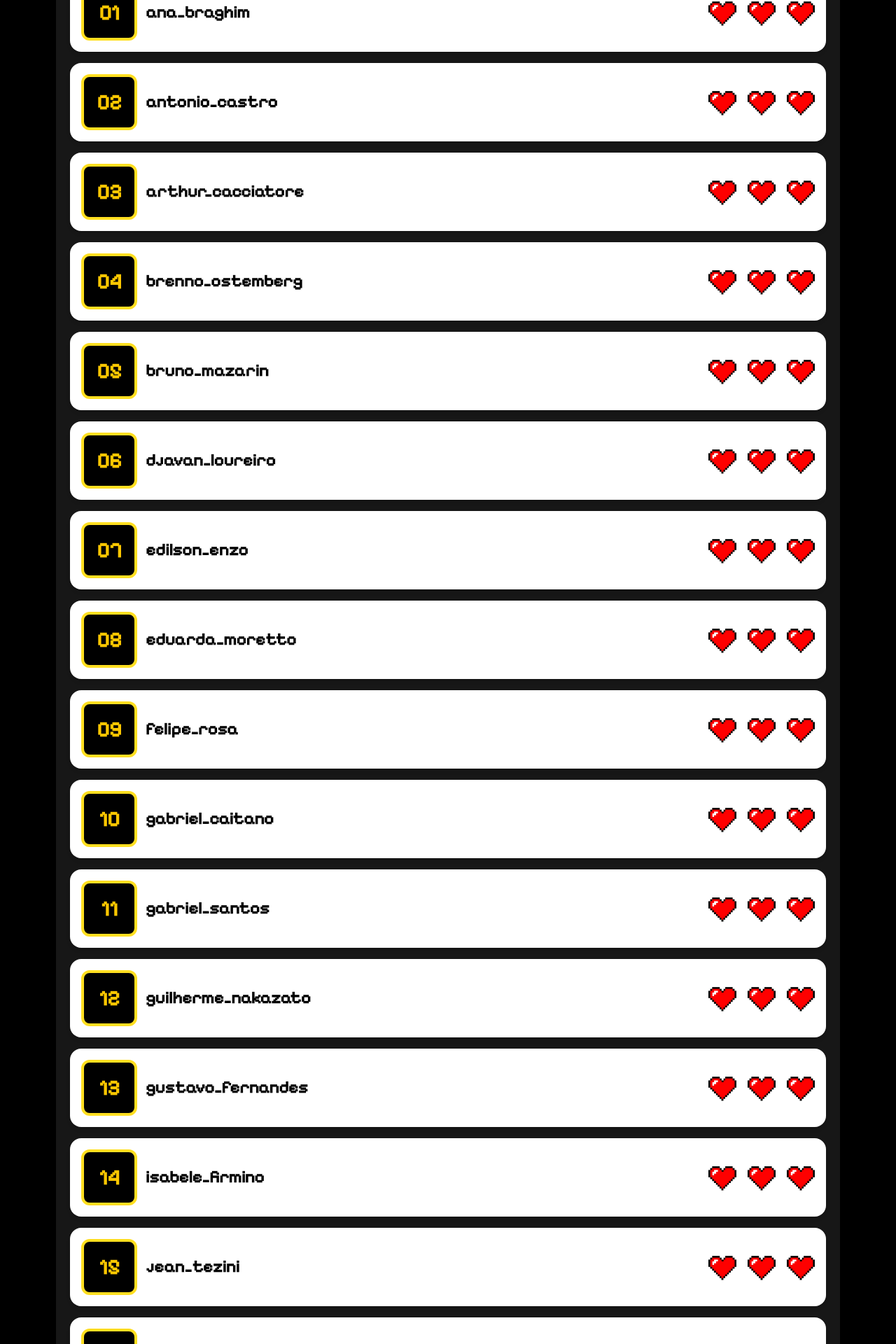
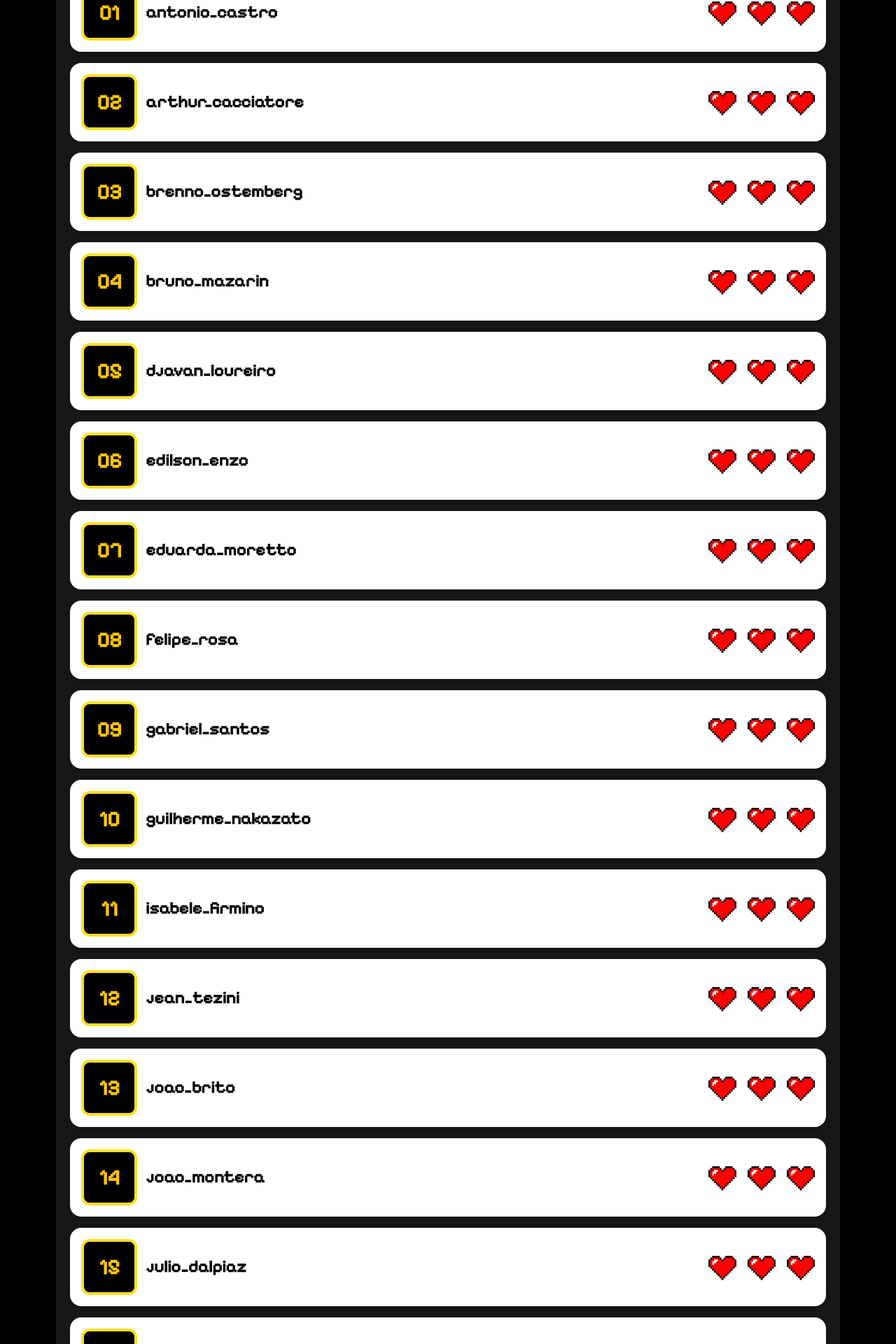
Before and after one commit to Mega-Jr-Git/mega-leaderboard, a React (Vite) app: page / in a window 1280 px wide. Shown: the part 858-2778 px from the top of the page at 70% size. Built offline with nearby package versions, Linux system fonts and the light colour scheme.

Commit message:
Rearrange player entries in players.js
Atualização de 2026.1

```diff
--- a/src/data/players.js
+++ b/src/data/players.js
@@ -1,39 +1,27 @@
 const players = [
-  { id: 1, name: "gustavo_fernandes", heart: 3 },
-  { id: 2, name: "brenno_ostemberg", heart: 3 },
-  { id: 3, name: "gabriel_caitano", heart: 3 },
-  { id: 4, name: "ana_braghim", heart: 3 },
-  { id: 5, name: "wilker_pereira", heart: 3 },
-  { id: 6, name: "gustavo_serra", heart: 2 },
-  { id: 7, name: "djavan_loureiro", heart: 3 },
-  { id: 8, name: "edilson_enzo", heart: 3 },
-  { id: 9, name: "mateus_sposo", heart: 3 },
-  { id: 10, name: "joao_montera", heart: 2 },
-  { id: 11, name: "beatriz_ponces", heart: 2 },
-  { id: 12, name: "marcus_madureira", heart: 3 },
-  { id: 13, name: "klayton_dias", heart: 2 },
-  { id: 14, name: "nicolas_melo", heart: 2 },
-  { id: 15, name: "ruan_thomaz", heart: 3 },
-  { id: 16, name: "joao_brito", heart: 3 },
-  { id: 17, name: "bruno_mazarin", heart: 3 },
-  { id: 18, name: "vitor_garcia", heart: 3 },
-  { id: 19, name: "jean_tezini", heart: 3 },
-  { id: 20, name: "luis_santos", heart: 3 },
-  { id: 21, name: "vinicius_diniz", heart: 3 },
-  { id: 22, name: "julia_cruz", heart: 3 },
-  { id: 23, name: "lucas_cordeiro", heart: 1 },
-  { id: 24, name: "isabele_firmino", heart: 3 },
-  { id: 25, name: "antonio_castro", heart: 3 },
-  { id: 26, name: "julio_dalpiaz", heart: 3 },
-  { id: 27, name: "arthur_cacciatore", heart: 3 },
-  { id: 28, name: "tiago_rodrigues", heart: 3 },
-  { id: 29, name: "eduarda_moretto", heart: 3 },
-  { id: 30, name: "joao_cubel", heart: 3 },
-  { id: 31, name: "leonardo_simoes", heart: 3 },
-  { id: 32, name: "guilherme_nakazato", heart: 3 },
-  { id: 33, name: "vitor_mandelli", heart: 2 },
-  { id: 34, name: "gabriel_santos", heart: 3 },
-  { id: 35, name: "felipe_rosa", heart: 3 },
+  { id: 1, name: "brenno_ostemberg", heart: 3 },
+  { id: 2, name: "djavan_loureiro", heart: 3 },
+  { id: 3, name: "edilson_enzo", heart: 3 },
+  { id: 4, name: "mateus_sposo", heart: 3 },
+  { id: 5, name: "joao_montera", heart: 3 },
+  { id: 6, name: "marcus_madureira", heart: 3 },
+  { id: 7, name: "ruan_thomaz", heart: 3 },
+  { id: 8, name: "joao_brito", heart: 3 },
+  { id: 9, name: "bruno_mazarin", heart: 3 },
+  { id: 10, name: "vitor_garcia", heart: 3 },
+  { id: 11, name: "jean_tezini", heart: 3 },
+  { id: 12, name: "luis_santos", heart: 3 },
+  { id: 13, name: "isabele_firmino", heart: 3 },
+  { id: 14, name: "antonio_castro", heart: 3 },
+  { id: 15, name: "julio_dalpiaz", heart: 3 },
+  { id: 16, name: "arthur_cacciatore", heart: 3 },
+  { id: 17, name: "tiago_rodrigues", heart: 3 },
+  { id: 18, name: "eduarda_moretto", heart: 3 },
+  { id: 19, name: "leonardo_simoes", heart: 3 },
+  { id: 20, name: "guilherme_nakazato", heart: 3 },
+  { id: 21, name: "vitor_mandelli", heart: 3 },
+  { id: 22, name: "gabriel_santos", heart: 3 },
+  { id: 23, name: "felipe_rosa", heart: 3 },
 ];
 
 export default players;
```
